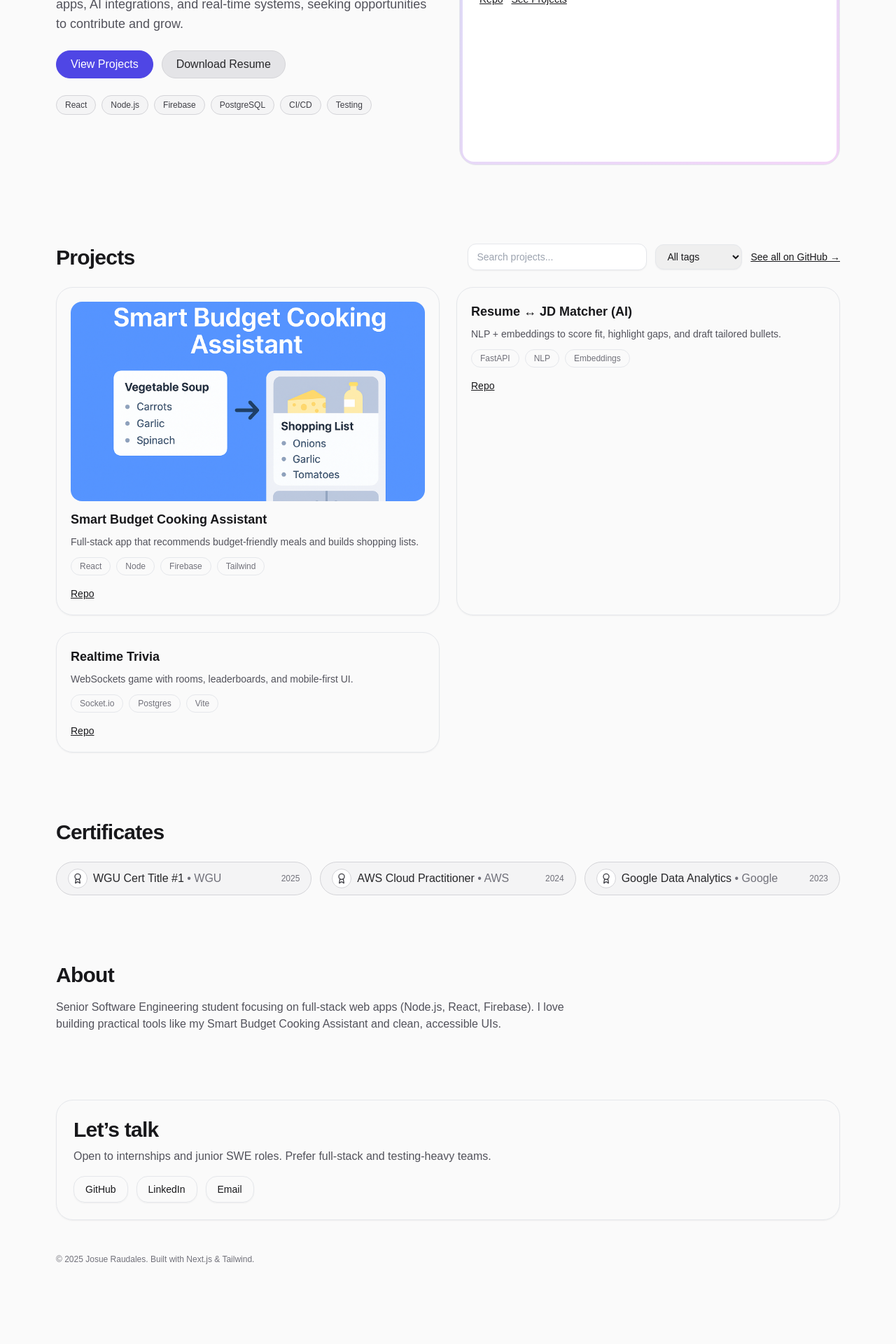
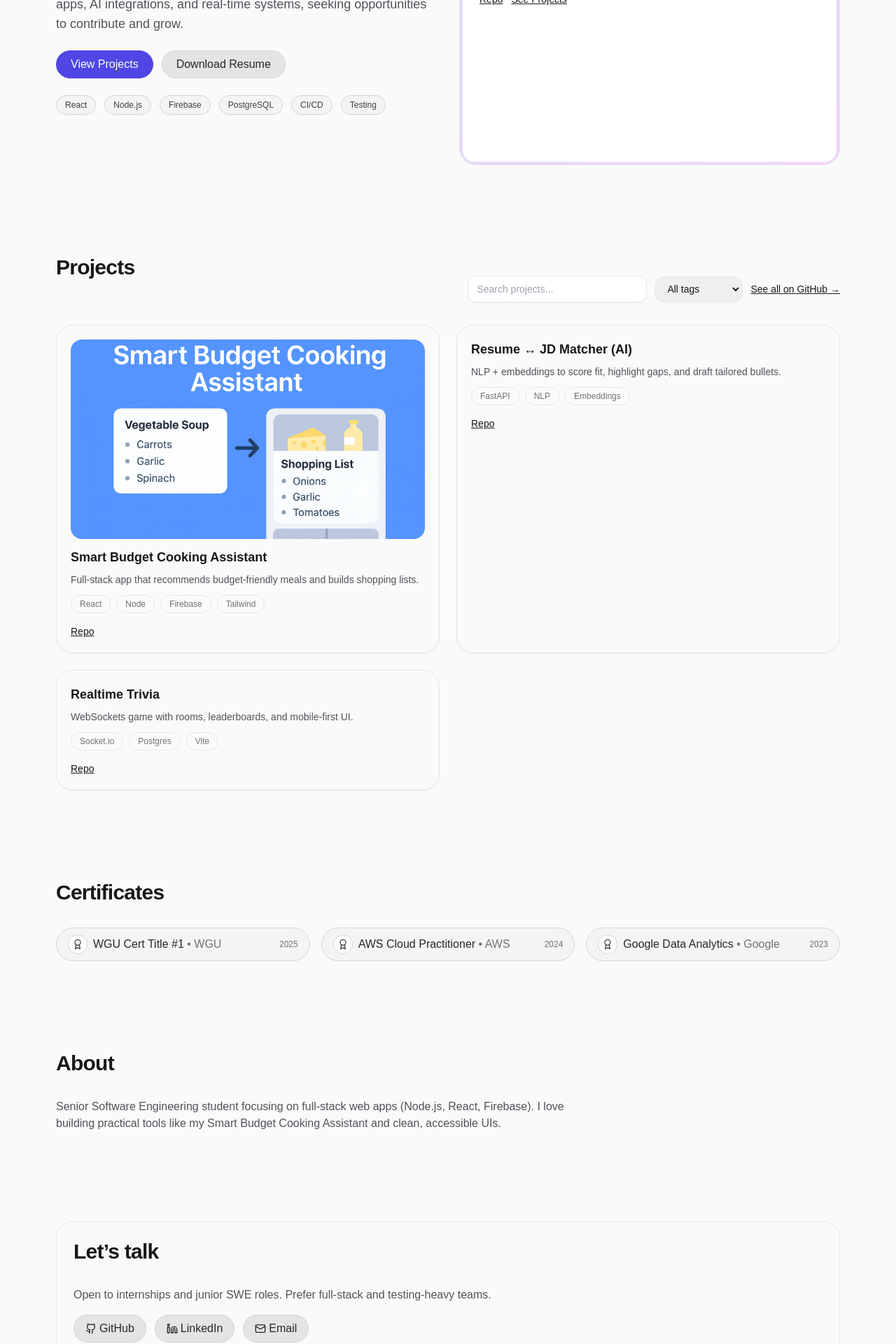
Before and after one commit to gerardjosraudale/portfolio, a Next.js app: page / in a window 1280 px wide. Shown: the part 300-2220 px from the top of the page at 70% size. Before the commit the page ends 2147 px from the top, so only its background shows below. Built offline with nearby package versions, Linux system fonts and the light colour scheme.

Commit message:
refactor(ui): add Section components and normalize spacing/layout

```diff
--- a/src/app/page.tsx
+++ b/src/app/page.tsx
@@ -3,9 +3,10 @@
 import { useMemo, useState } from "react";
 import Navbar from "@/components/Navbar";
 import ProjectCard from "@/components/ProjectCard";
+import { Section, SectionTitle } from "@/components/Section";
 import { PROJECTS } from "@/data/projects";
 import { CERTS } from "@/data/certs";
-import { Award } from "lucide-react";
+import { Github, Linkedin, Mail, Award } from "lucide-react";
 
 export default function PortfolioHome() {
   const [query, setQuery] = useState("");
@@ -30,8 +31,10 @@ export default function PortfolioHome() {
     <div>
       <Navbar />
 
+      <main className="mx-auto max-w-6xl px-4">
         {/* Hero */}
-      <section id="home" className="mx-auto grid max-w-6xl grid-cols-1 items-center gap-8 px-4 py-16 md:grid-cols-2">
+        <Section id="home">
+          <div className="grid grid-cols-1 items-center gap-8 md:grid-cols-2">
             <div>
               <h1 className="text-4xl font-extrabold tracking-tight md:text-5xl">
                 Hi, I’m <span className="text-indigo-600 dark:text-indigo-400">Josue Raudales</span>.
@@ -39,8 +42,9 @@ export default function PortfolioHome() {
               <p className="mt-4 text-lg text-zinc-600 dark:text-zinc-300">
                 Aspiring software engineer with hands-on project experience in web apps, AI integrations, and real-time systems, seeking opportunities to contribute and grow.
               </p>
+
+              {/* Hero CTAs */}
               <div className="mt-6 flex flex-wrap gap-2 md:gap-3">
-  {/* View Projects */}
                 <a
                   href="#projects"
                   className="inline-flex items-center gap-2 rounded-full h-10 px-5 border transition
@@ -50,7 +54,6 @@ export default function PortfolioHome() {
                   <span className="font-medium">View Projects</span>
                 </a>
 
-  {/* Download Resume */}
                 <a
                   href="/resume.pdf"
                   target="_blank"
@@ -63,7 +66,9 @@ export default function PortfolioHome() {
                   <span className="font-medium">Download Resume</span>
                 </a>
               </div>
-          <ul className="mt-6 flex flex-wrap gap-2 text-xs">
+
+              {/* Tech pills */}
+              <ul className="mt-6 flex flex-wrap gap-2 md:gap-3 text-xs">
                 {["React", "Node.js", "Firebase", "PostgreSQL", "CI/CD", "Testing"].map((skill) => (
                   <li
                     key={skill}
@@ -77,27 +82,37 @@ export default function PortfolioHome() {
                 ))}
               </ul>
             </div>
+
+            {/* Featured panel */}
             <div className="relative">
               <div className="aspect-[4/3] w-full rounded-3xl border bg-gradient-to-br from-indigo-500/20 to-fuchsia-500/20 p-1 shadow-inner">
-            <div className="h-full w-full rounded-2xl bg-white p-6 dark:bg-zinc-900">
+                <div className="h-full w-full rounded-2xl bg-white p-6 dark:bg-zinc-900 space-y-2">
                   <p className="text-sm text-zinc-500 dark:text-zinc-400">Featured Project</p>
-              <h3 className="mt-2 text-2xl font-semibold">Smart Budget Cooking Assistant</h3>
-              <p className="mt-2 text-zinc-600 dark:text-zinc-300">
+                  <h3 className="text-2xl font-semibold">Smart Budget Cooking Assistant</h3>
+                  <p className="text-zinc-600 dark:text-zinc-300">
                     Personalized, budget-aware meal planning with shopping lists and pantry integration.
                   </p>
-              <div className="mt-4 flex gap-3 text-sm">
-                <a href="https://github.com/gerardjosraudale/smart-budget-cooking" className="underline" target="_blank">Repo</a>
+                  <div className="pt-2 flex gap-3 text-sm">
+                    <a
+                      href="https://github.com/gerardjosraudale/smart-budget-cooking"
+                      className="underline"
+                      target="_blank"
+                      rel="noopener noreferrer"
+                    >
+                      Repo
+                    </a>
                     <a href="#projects" className="underline">See Projects</a>
                   </div>
                 </div>
               </div>
             </div>
-      </section>
+          </div>
+        </Section>
 
         {/* Projects */}
-      <section id="projects" className="mx-auto max-w-6xl px-4 py-12">
-        <div className="mb-6 flex flex-col gap-4 md:flex-row md:items-end md:justify-between">
-          <h2 className="text-2xl font-bold tracking-tight md:text-3xl">Projects</h2>
+        <Section id="projects">
+          <div className="mb-6 md:mb-8 flex flex-col gap-3 md:flex-row md:items-end md:justify-between">
+            <SectionTitle>Projects</SectionTitle>
             <div className="flex flex-col gap-2 md:flex-row md:items-center md:gap-3">
               <input
                 value={query}
@@ -115,23 +130,33 @@ export default function PortfolioHome() {
                   <option key={t} value={t}>{t}</option>
                 ))}
               </select>
-            <a href="https://github.com/gerardjosraudale" className="text-sm underline" target="_blank">See all on GitHub →</a>
+              <a
+                href="https://github.com/gerardjosraudale"
+                className="text-sm underline"
+                target="_blank"
+                rel="noopener noreferrer"
+              >
+                See all on GitHub →
+              </a>
             </div>
           </div>
-        <div className="grid gap-6 md:grid-cols-2">
+
+          <div className="grid gap-4 md:gap-6 md:grid-cols-2">
             {filtered.map((p) => (
               <ProjectCard key={p.title} p={p} />
             ))}
             {filtered.length === 0 && (
-            <div className="rounded-2xl border p-6 text-sm text-zinc-500">No projects match your search.</div>
+              <div className="rounded-2xl border p-6 text-sm text-zinc-500">
+                No projects match your search.
+              </div>
             )}
           </div>
-      </section>
+        </Section>
 
         {/* Certificates */}
-      <section id="certs" className="mx-auto max-w-6xl px-4 py-12">
-        <h2 className="text-2xl font-bold tracking-tight md:text-3xl">Certificates</h2>
-        <div className="mt-6 grid gap-3 sm:grid-cols-2 md:grid-cols-3">
+        <Section id="certs">
+          <SectionTitle>Certificates</SectionTitle>
+          <div className="mt-6 grid gap-3 md:gap-4 sm:grid-cols-2 md:grid-cols-3">
             {CERTS.map((c) => (
               <a
                 key={c.name}
@@ -161,30 +186,63 @@ export default function PortfolioHome() {
               </a>
             ))}
           </div>
-      </section>
+        </Section>
 
         {/* About */}
-      <section id="about" className="mx-auto max-w-6xl px-4 py-12">
-        <h2 className="text-2xl font-bold tracking-tight md:text-3xl">About</h2>
+        <Section id="about">
+          <SectionTitle>About</SectionTitle>
           <p className="mt-4 max-w-3xl text-zinc-600 dark:text-zinc-300">
             Senior Software Engineering student focusing on full-stack web apps (Node.js, React, Firebase). I love building practical tools like my Smart Budget Cooking Assistant and clean, accessible UIs.
           </p>
-      </section>
+        </Section>
 
         {/* Contact */}
-      <section id="contact" className="mx-auto max-w-6xl px-4 py-12">
+        <Section id="contact">
           <div className="rounded-3xl border p-6 shadow-sm">
-          <h2 className="text-2xl font-bold tracking-tight md:text-3xl">Let’s talk</h2>
-          <p className="mt-2 text-zinc-600 dark:text-zinc-300">Open to internships and junior SWE roles. Prefer full-stack and testing-heavy teams.</p>
-          <div className="mt-4 flex flex-wrap gap-3 text-sm">
-            <a href="https://github.com/gerardjosraudale" target="_blank" className="rounded-2xl border px-4 py-2 shadow-sm hover:shadow transition">GitHub</a>
-            <a href="https://www.linkedin.com/in/josue-raudales-6a3080173" target="_blank" className="rounded-2xl border px-4 py-2 shadow-sm hover:shadow transition">LinkedIn</a>
-            <a href="mailto:you@example.com" className="rounded-2xl border px-4 py-2 shadow-sm hover:shadow transition">Email</a>
+            <SectionTitle>Let’s talk</SectionTitle>
+            <p className="mt-2 text-zinc-600 dark:text-zinc-300">
+              Open to internships and junior SWE roles. Prefer full-stack and testing-heavy teams.
+            </p>
+            <div className="mt-4 flex flex-wrap gap-2 md:gap-3">
+              <a
+                href="https://github.com/gerardjosraudale"
+                target="_blank"
+                rel="noopener noreferrer"
+                className="inline-flex items-center gap-1 rounded-full h-10 px-4 border transition
+                           bg-zinc-200 hover:bg-zinc-300 text-zinc-800 border-zinc-300
+                           dark:bg-indigo-600 dark:hover:bg-indigo-500 dark:text-white dark:border-indigo-500/70
+                           hover:shadow-md focus:outline-none focus:ring-2 focus:ring-indigo-500/50"
+              >
+                <Github className="h-4 w-4" />
+                <span className="font-medium">GitHub</span>
+              </a>
+              <a
+                href="https://www.linkedin.com/in/josue-raudales-6a3080173"
+                target="_blank"
+                rel="noopener noreferrer"
+                className="inline-flex items-center gap-1 rounded-full h-10 px-4 border transition
+                           bg-zinc-200 hover:bg-zinc-300 text-zinc-800 border-zinc-300
+                           dark:bg-indigo-600 dark:hover:bg-indigo-500 dark:text-white dark:border-indigo-500/70
+                           hover:shadow-md focus:outline-none focus:ring-2 focus:ring-indigo-500/50"
+              >
+                <Linkedin className="h-4 w-4" />
+                <span className="font-medium">LinkedIn</span>
+              </a>
+              <a
+                href="mailto:g.josue.raudales@gmail.com"
+                className="inline-flex items-center gap-1 rounded-full h-10 px-4 border transition
+                           bg-zinc-200 hover:bg-zinc-300 text-zinc-800 border-zinc-300
+                           dark:bg-indigo-600 dark:hover:bg-indigo-500 dark:text-white dark:border-indigo-500/70
+                           hover:shadow-md focus:outline-none focus:ring-2 focus:ring-indigo-500/50"
+              >
+                <Mail className="h-4 w-4" />
+                <span className="font-medium">Email</span>
+              </a>
             </div>
           </div>
-      </section>
+        </Section>
+      </main>
 
-      {/* Footer */}
       <footer className="mx-auto max-w-6xl px-4 pb-10 text-xs text-zinc-500">
         © {new Date().getFullYear()} Josue Raudales. Built with Next.js & Tailwind.
       </footer>
--- /dev/null
+++ b/src/components/Section.tsx
@@ -0,0 +1,18 @@
+"use client";
+import { ReactNode } from "react";
+
+export function Section({ id, children }: { id?: string; children: ReactNode }) {
+  return (
+    <section id={id} className="py-12 md:py-16">
+      {children}
+    </section>
+  );
+}
+
+export function SectionTitle({ children }: { children: ReactNode }) {
+  return (
+    <h2 className="mb-6 text-2xl font-bold tracking-tight md:mb-8 md:text-3xl">
+      {children}
+    </h2>
+  );
+}
```
Lines whose indentation alone changed are shown as unchanged.
